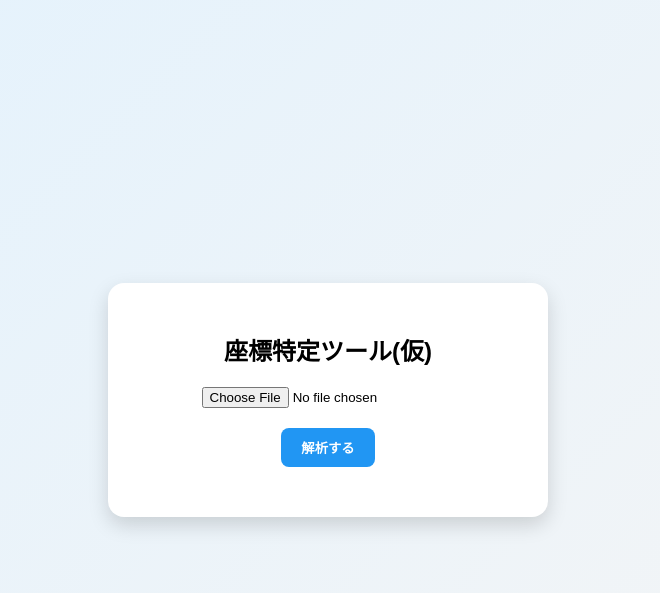
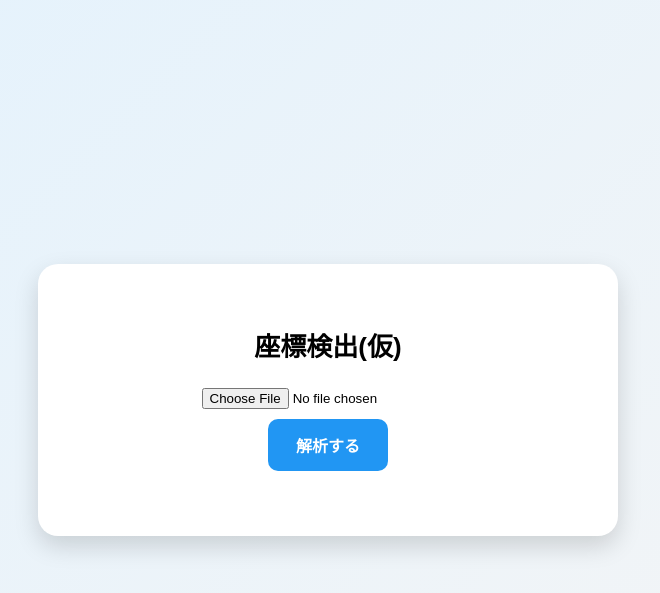
Before and after one commit to sudat1maru/syokiiti, a Flask app: page / in a window 1280 px wide. Shown: the top 593 px of the page, without its empty margins (312-972 px from the left). Run offline with Flask 3, Linux system fonts and the light colour scheme.

Commit message:
Update index.html

```diff
--- a/templates/index.html
+++ b/templates/index.html
@@ -1,7 +1,8 @@
 <!DOCTYPE html>
 <html>
 <head>
-    <title>座標特定ツール(仮)</title>
+    <title>座標検出(仮)</title>
+
     <style>
         body {
             font-family: Arial;
@@ -15,30 +16,28 @@
 
         .box {
             background: white;
-            padding: 30px;
-            border-radius: 16px;
-            box-shadow: 0 8px 20px rgba(0,0,0,0.15);
+            padding: 40px;
+            border-radius: 20px;
+            box-shadow: 0 10px 25px rgba(0,0,0,0.15);
             text-align: center;
-            width: 380px;
+            width: 500px;
         }
 
         h2 {
-            margin-bottom: 20px;
-        }
-
-        input {
-            margin-bottom: 10px;
+            margin-bottom: 25px;
+            font-size: 26px;
         }
 
         button {
             margin-top: 10px;
-            padding: 10px 20px;
+            padding: 14px 28px;
             border: none;
             background: #2196F3;
             color: white;
-            border-radius: 8px;
+            border-radius: 10px;
             cursor: pointer;
             font-weight: bold;
+            font-size: 16px;
         }
 
         button:hover {
@@ -46,32 +45,28 @@
         }
 
         #preview {
-            margin-top: 15px;
+            margin-top: 20px;
         }
 
         #preview img {
             width: 100%;
-            border-radius: 8px;
+            border-radius: 10px;
         }
 
         #result {
-            margin-top: 20px;
+            margin-top: 25px;
         }
 
         .item {
-            padding: 10px;
-            margin-bottom: 8px;
-            border-radius: 8px;
+            padding: 14px;
+            margin-bottom: 12px;
+            border-radius: 10px;
             background: #f0f0f0;
         }
 
         .label {
             font-weight: bold;
-        }
-
-        .index {
             font-size: 18px;
-            color: #e91e63;
         }
 
         .error {
@@ -84,78 +79,126 @@
 <body>
 
 <div class="box">
-    <h2>座標特定ツール(仮)</h2>
 
-    <input type="file" id="image" onchange="previewImage()">
+    <h2>座標検出(仮)</h2>
+
+    <input
+        type="file"
+        id="image"
+        onchange="previewImage()"
+    >
+
     <br>
-    <button onclick="upload()">解析する</button>
+
+    <button onclick="upload()">
+        解析する
+    </button>
 
     <div id="preview"></div>
 
     <div id="result"></div>
+
 </div>
 
 <script>
+
 function previewImage() {
-    const file = document.getElementById("image").files[0];
-    const preview = document.getElementById("preview");
+
+    const file =
+        document.getElementById("image").files[0];
+
+    const preview =
+        document.getElementById("preview");
 
     if (file) {
-        const url = URL.createObjectURL(file);
-        preview.innerHTML = `<img src="${url}">`;
+
+        const url =
+            URL.createObjectURL(file);
+
+        preview.innerHTML =
+            `<img src="${url}">`;
     }
 }
 
 function upload() {
-    const file = document.getElementById("image").files[0];
+
+    const file =
+        document.getElementById("image").files[0];
 
     if (!file) {
-        alert("画像を選択してね");
+        alert("画像を選択してください");
         return;
     }
 
     const formData = new FormData();
-    formData.append("image", file);
+
+    formData.append(
+        "image",
+        file
+    );
 
     fetch("/upload", {
         method: "POST",
         body: formData
     })
     .then(res => res.json())
-    .then(data => {
-        displayResult(data);
-    });
+    .then(data => displayResult(data));
 }
 
 function displayResult(data) {
+
     let html = "";
 
-    const order = ["1st", "2nd", "3rd", "4th"];
+    const order = [
+        "1st",
+        "2nd",
+        "3rd",
+        "4th"
+    ];
 
     order.forEach(label => {
-        if (data[label]) {
-            let item = data[label];
 
-            if (item.index !== null) {
-                html += `
-                    <div class="item">
-                        <div class="label">${label}</div>
-                        <div class="index">番号: ${item.index}</div>
-                        <div>Y: ${item.y}</div>
-                    </div>
-                `;
-            } else {
-                html += `
-                    <div class="item error">
-                        ${label} → 範囲外
-                    </div>
-                `;
-            }
+        if (!data[label]) return;
+
+        if (data[label].error) {
+
+            html += `
+                <div class="item error">
+                    ${label}
+                    :
+                    ${data[label].error}
+                </div>
+            `;
+
+            return;
         }
+
+        html += `
+            <div class="item">
+                <div class="label">
+                    ${label}
+                </div>
+
+                <div>
+                    X : ${data[label].x}
+                </div>
+
+                <div>
+                    Y : ${data[label].y}
+                </div>
+
+                <div>
+                    一致率 :
+                    ${data[label].score}
+                </div>
+            </div>
+        `;
     });
 
-    document.getElementById("result").innerHTML = html;
+    document.getElementById("result")
+        .innerHTML = html;
 }
+
 </script>
 
 </body>
```
